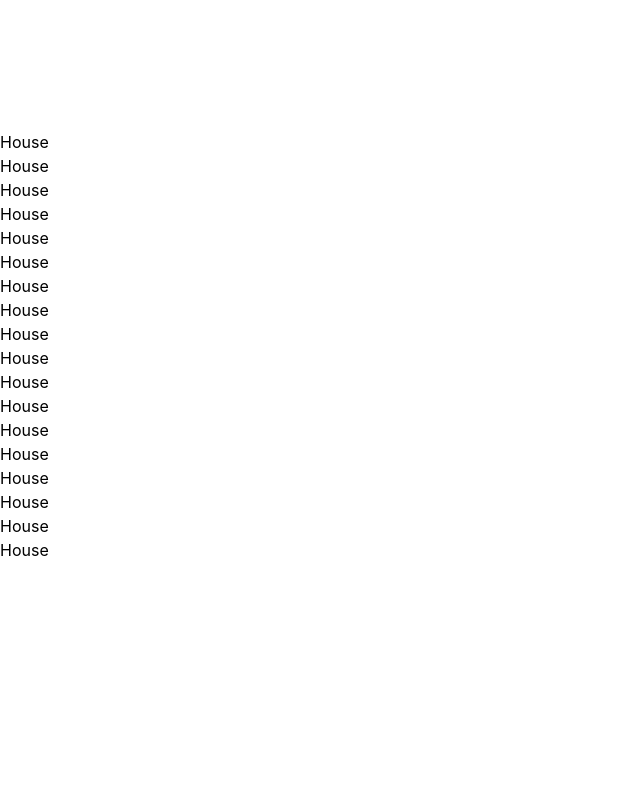
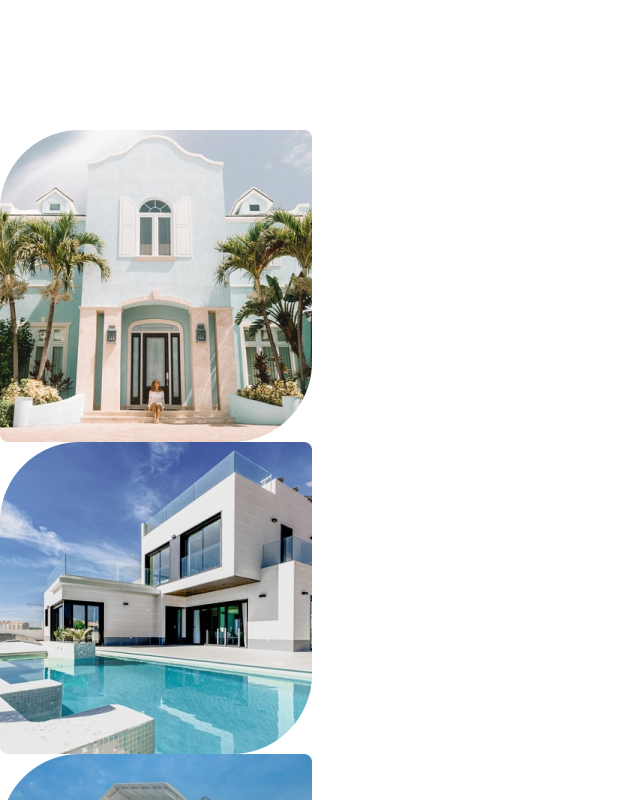
Before and after one commit to elhadjtall/SITE_AGENCE, a React (Vite) app in the folder frontend/: page / in a window 1280 px wide. Shown: the part 740-1540 px from the top of the page, without its empty margins (0-640 px from the left). Built offline with nearby package versions, Linux system fonts and the light colour scheme.

Commit message:
AJout des images dans le fichier House.jsx

```diff
--- a/frontend/src/components/House.jsx
+++ b/frontend/src/components/House.jsx
@@ -1,11 +1,19 @@
-import React from 'react'
+import React from 'react';
 
-const House = () => {
+
+// importation des icons
+import { BiBed, BiBath, BiArea } from 'react-icons/bi';
+
+
+
+const House = ({ house}) => {
+    // creer une constante house, image, type, country, address, bedrooms, bathrooms, surface, price
+    const {image, type, country, address, bedrooms, bathrooms, surface, price} = house;
   return (
     <div>
-      House
+      <img src={image} alt="" />
     </div>
   )
 }
 
-export default House
+export default House;
```
